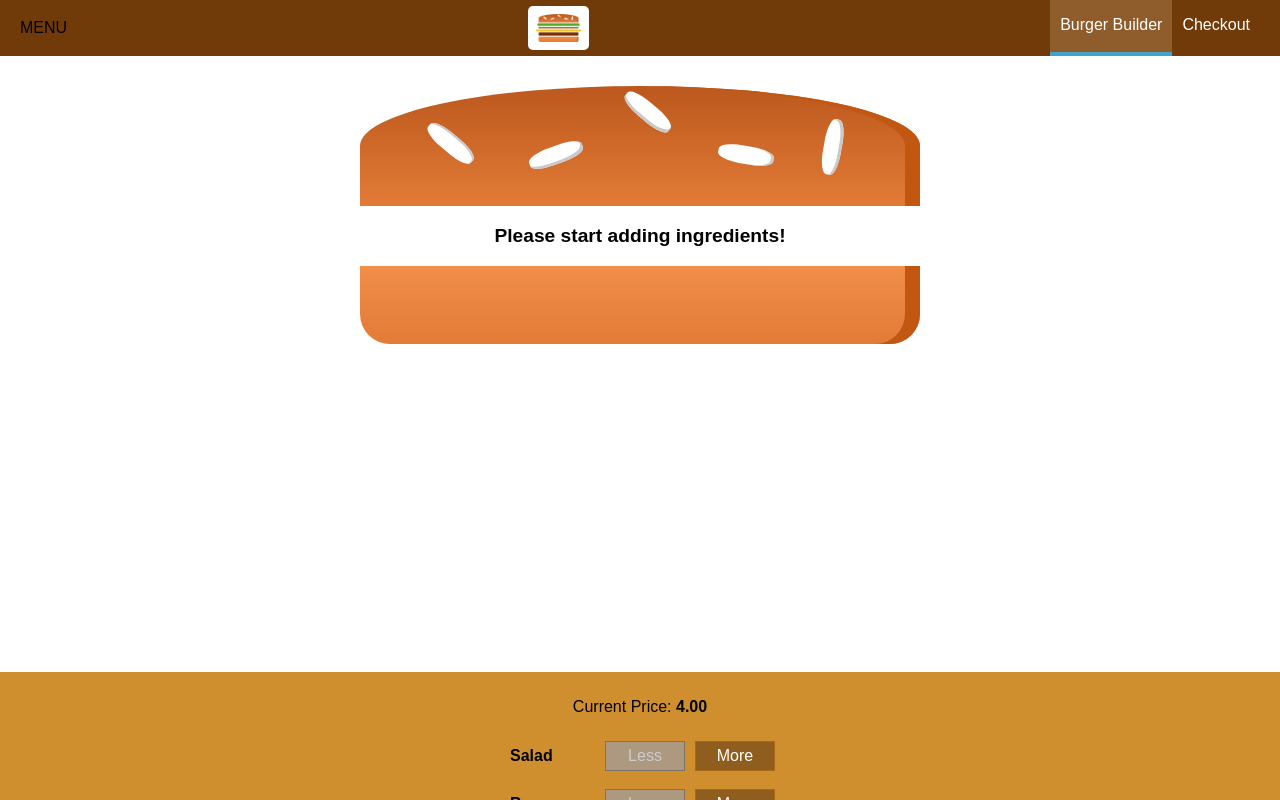
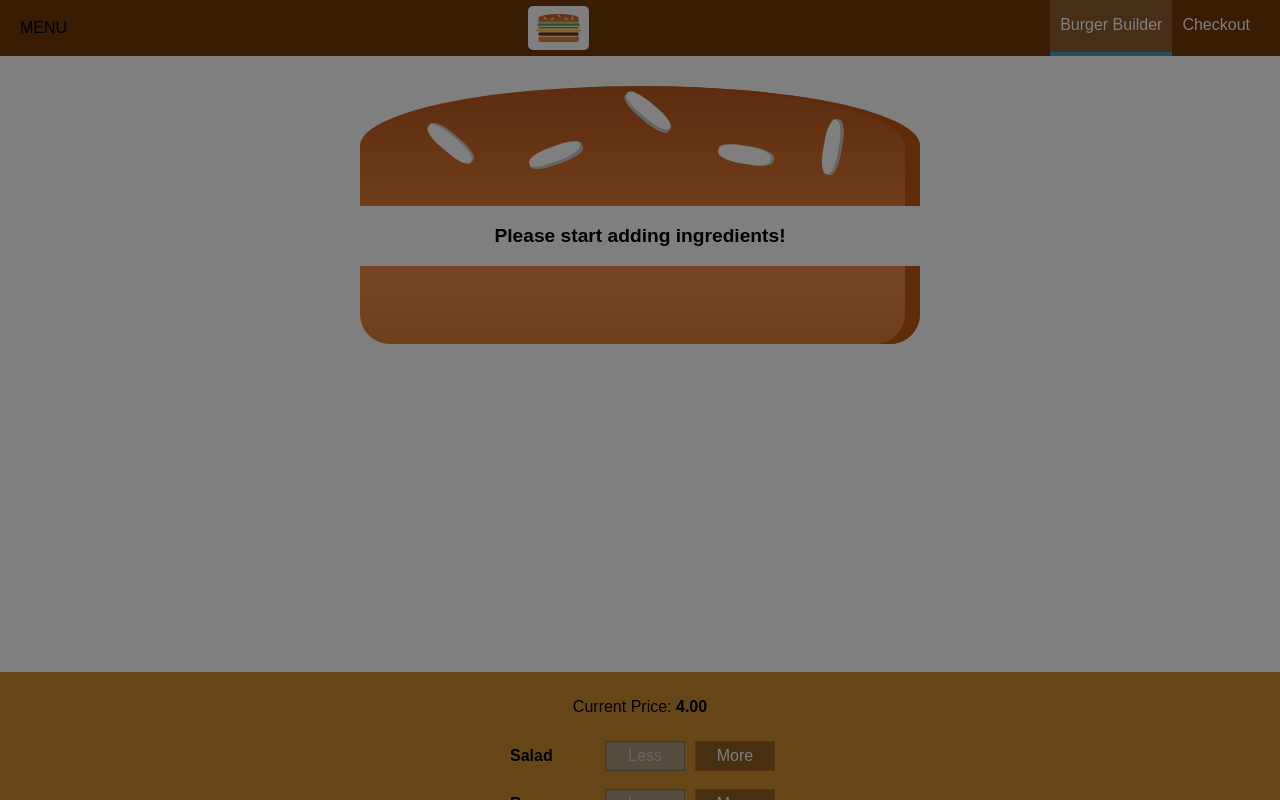
Before and after one commit to dwebdeveloper/GoodBurger-app, a React (Create React App) app: page / in a window 1280 px wide. Shown: the top 800 px of the page. Built offline with nearby package versions, Linux system fonts and the light colour scheme.

Commit message:
Reusing Backdrop for SideDrawer

```diff
--- a/src/components/Layout/Layout.js
+++ b/src/components/Layout/Layout.js
@@ -1,18 +1,32 @@
-import React from 'react';
+import React, { Component } from 'react';
 import Frag from '../../hoc/Frag';
 import './Layout.css';
 import Toolbar from '../Navigation/Toolbar/Toolbar';
 import SideDrawer from '../Navigation/SideDrawer/SideDrawer';
 
-const layout = (props) => (
+class Layout extends Component {
+    state = {
+        showSideDrawer: true,
+    };
+
+    sideDrawerClosed = () => {
+        this.setState({ showSideDrawer: false });
+    };
+
+
+    render() {
+        return (
             <Frag>
                 <Toolbar />
-        <SideDrawer />
+                <SideDrawer open={this.state.showSideDrawer} close={this.sideDrawerClosed} />
                 <main className='Content'>
-            {props.children}
+                    {this.props.children}
                 </main>
             </Frag>
 
         );
+    }
 
-export default layout;
+}
+
+export default Layout;
--- a/src/components/Navigation/SideDrawer/SideDrawer.css
+++ b/src/components/Navigation/SideDrawer/SideDrawer.css
@@ -3,26 +3,25 @@
     width: 280px;
     max-width: 70%;
     height: 100%;
-    left:0;
+    left: 0;
     top: 0;
     z-index: 200;
     background-color: white;
-    padding:32px 16px;
+    padding: 32px 16px;
     box-sizing: border-box;
     transition: transform 0.3s ease-out;
-
 }
 
 @media (min-width: 500px) {
     .SideDrawer {
         display: none;
     }
+}
 
-    .Open {
-        transform: translateX(0)
-    }
-    .Close {
-        transform: translateX(-100%);
-    }
+.Open {
+    transform: translateX(0);
+}
 
+.Close {
+    transform: translateX(-100%);
 }
--- a/src/components/Navigation/SideDrawer/SideDrawer.js
+++ b/src/components/Navigation/SideDrawer/SideDrawer.js
@@ -2,15 +2,31 @@
 import Logo from '../../Logo/Logo';
 import NavigationItems from '../NavigationItems/NavigationItems';
 import '../SideDrawer/SideDrawer.css';
+import Backdrop from '../../UI/Backdrop/Backdrop';
+import Frag from '../../../hoc/Frag';
 
 const sideDrawer = (props) => {
+    let attachedClasses = ['SideDrawer', 'Close'];
+    if (props.open) {
+        attachedClasses = ['SideDrawer', 'Open'];
+    }
+
+
+
+
     return (
-        <div className='SideDrawer'>
-            <Logo height='11%' marginBottom='32px' />
-            <nav>
-                <NavigationItems />
-            </nav>
-        </div>
+        <Frag>
+            <Backdrop show={props.open} clicked={props.close} />
+
+            <div className={attachedClasses.join(' ')}>
+
+                <Logo height='11%' marginBottom='32px' />
+                <nav>
+                    <NavigationItems />
+                </nav>
+            </div>
+        </Frag >
+
     );
 };
 
```
Also changed, not shown: 1 other file (tests, documents, lock files or other folders). Lines whose indentation alone changed are shown as unchanged.
